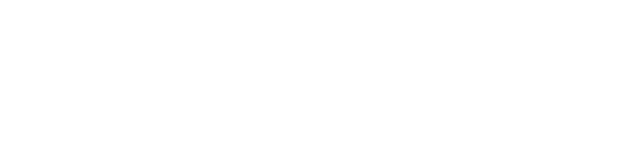
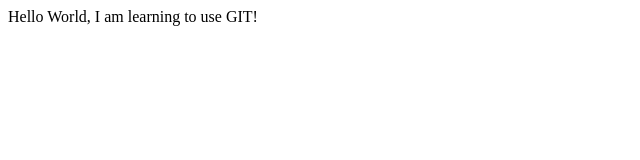
Before and after one commit to alucidbeing/firstProject, a plain HTML site: page index.html in a window 1280 px wide. Shown: the whole page, without its empty margins (0-640 px from the left). Drawn offline with Linux system fonts and the light colour scheme.

Commit message:
added some  content

```diff
--- a/index.html
+++ b/index.html
@@ -1,2 +1,5 @@
 <html>
+<body>
+	<p> Hello World, I am learning to use GIT! </p>
+</body>
 </html>
```
